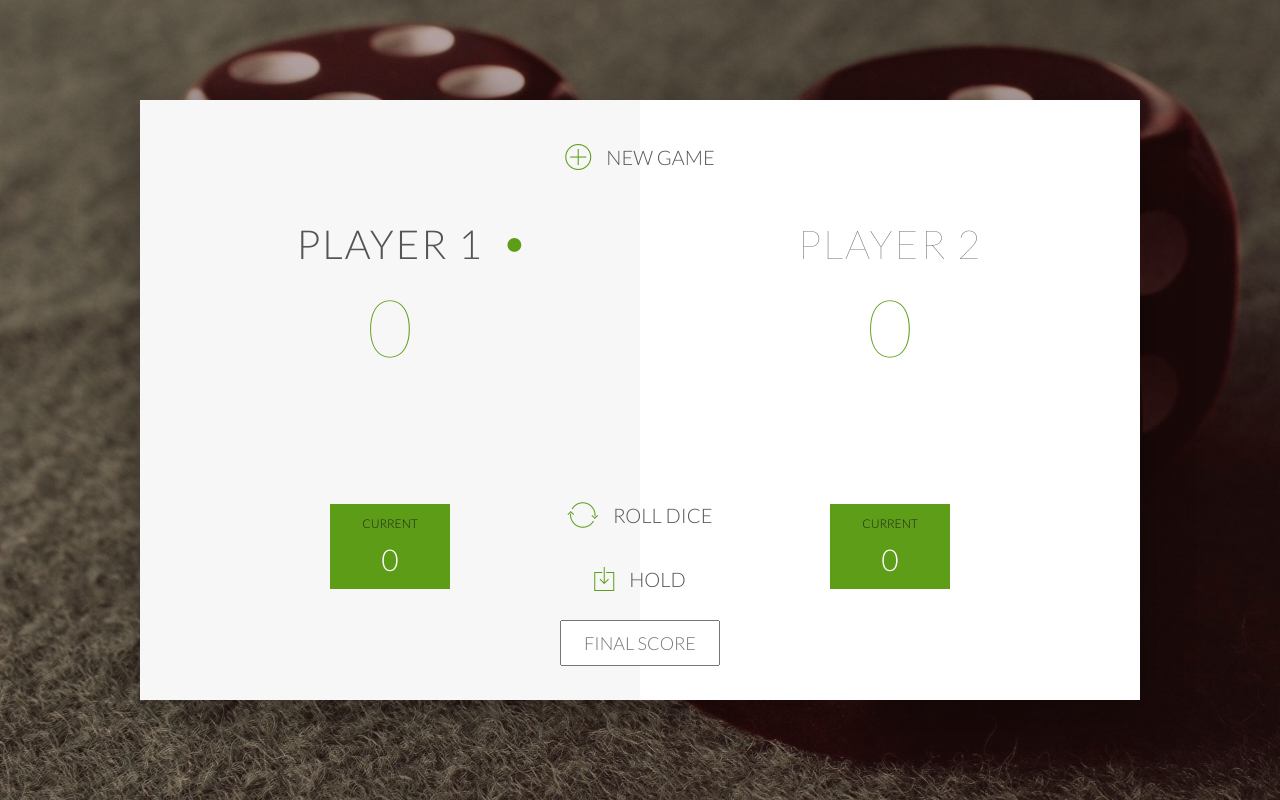
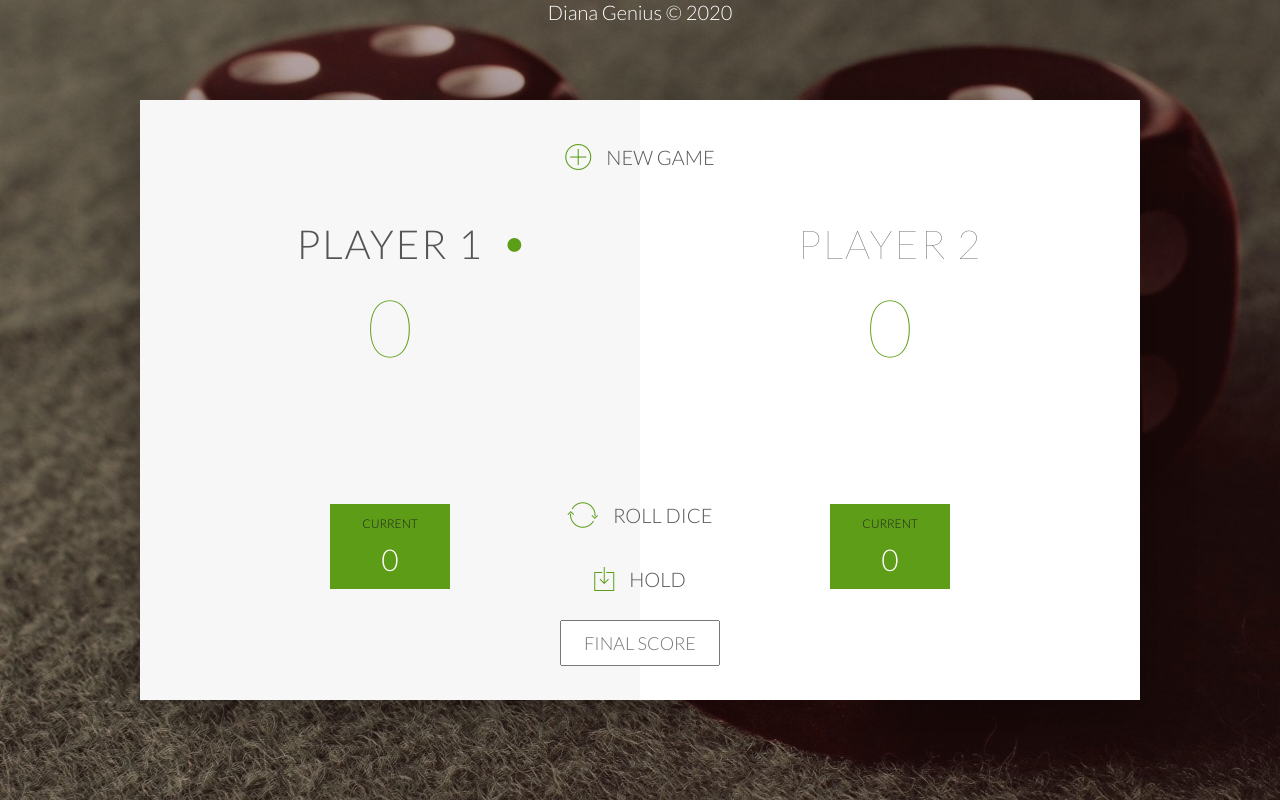
Before and after one commit to Dianawats/ludogame, a plain HTML site: page index.html in a window 1280 px wide. Drawn offline with nearby package versions, Linux system fonts and the light colour scheme.

Commit message:
update files

```diff
--- a/index.html
+++ b/index.html
@@ -39,6 +39,8 @@
             <img src="dice-5.png" alt="Dice" class="dice" id="dice-2">
         </div>
 
+        <div class="footer">Diana Genius &copy 2020</div>
+
         <!--<script src="app.js"></script>-->
         <script src="challenges.js"></script>
     </body>
--- a/style.css
+++ b/style.css
@@ -172,3 +172,10 @@ i {
 
 .winner { background-color: #f7f7f7; }
 .winner .player-name { font-weight: 300; color: rgba(80, 150, 6, 0.925); }
+
+.footer{
+    color: white;
+    font-size: 20px;
+    text-align: center;
+
+}
```
Also changed, not shown: 1 other file.
